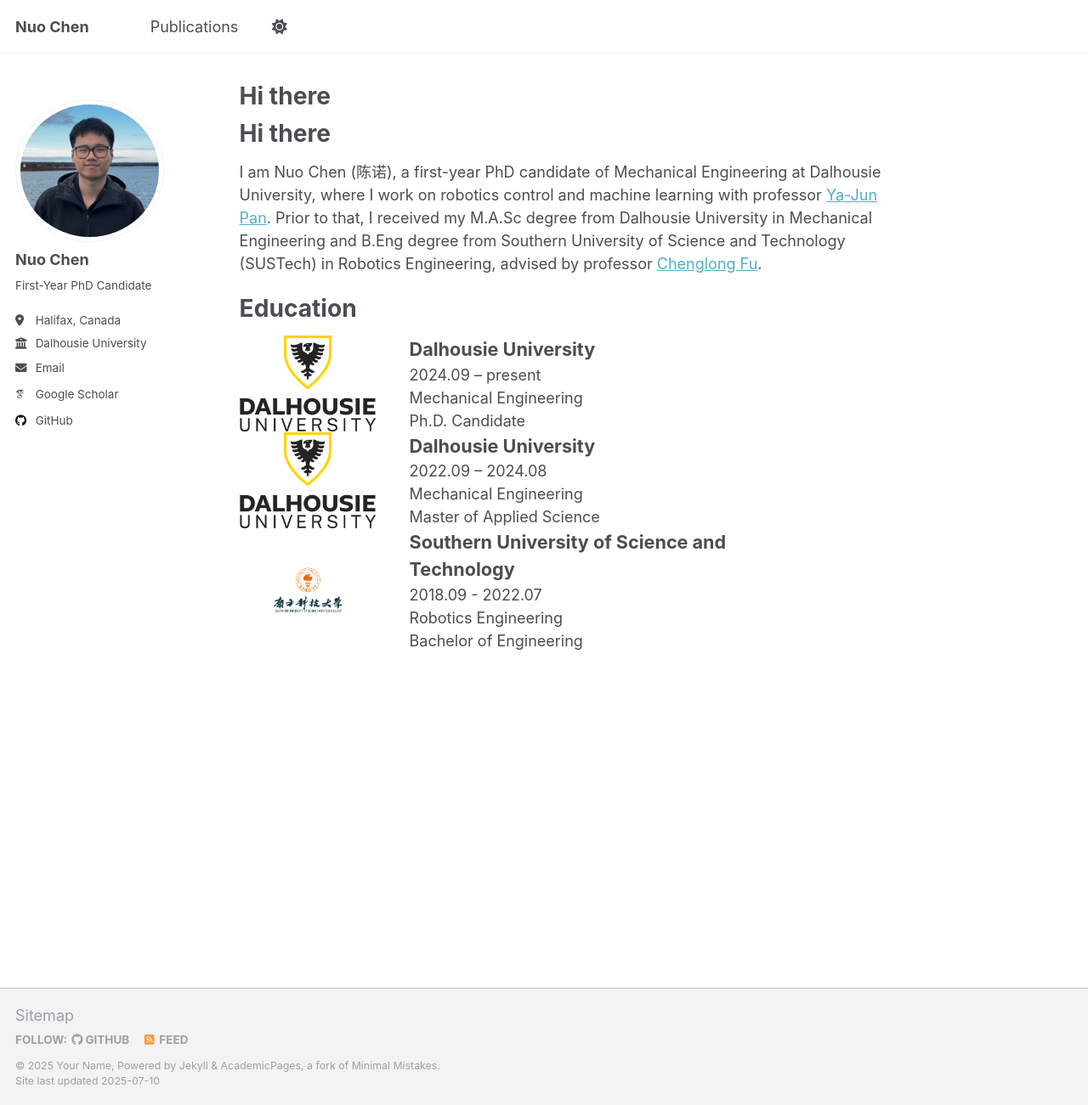
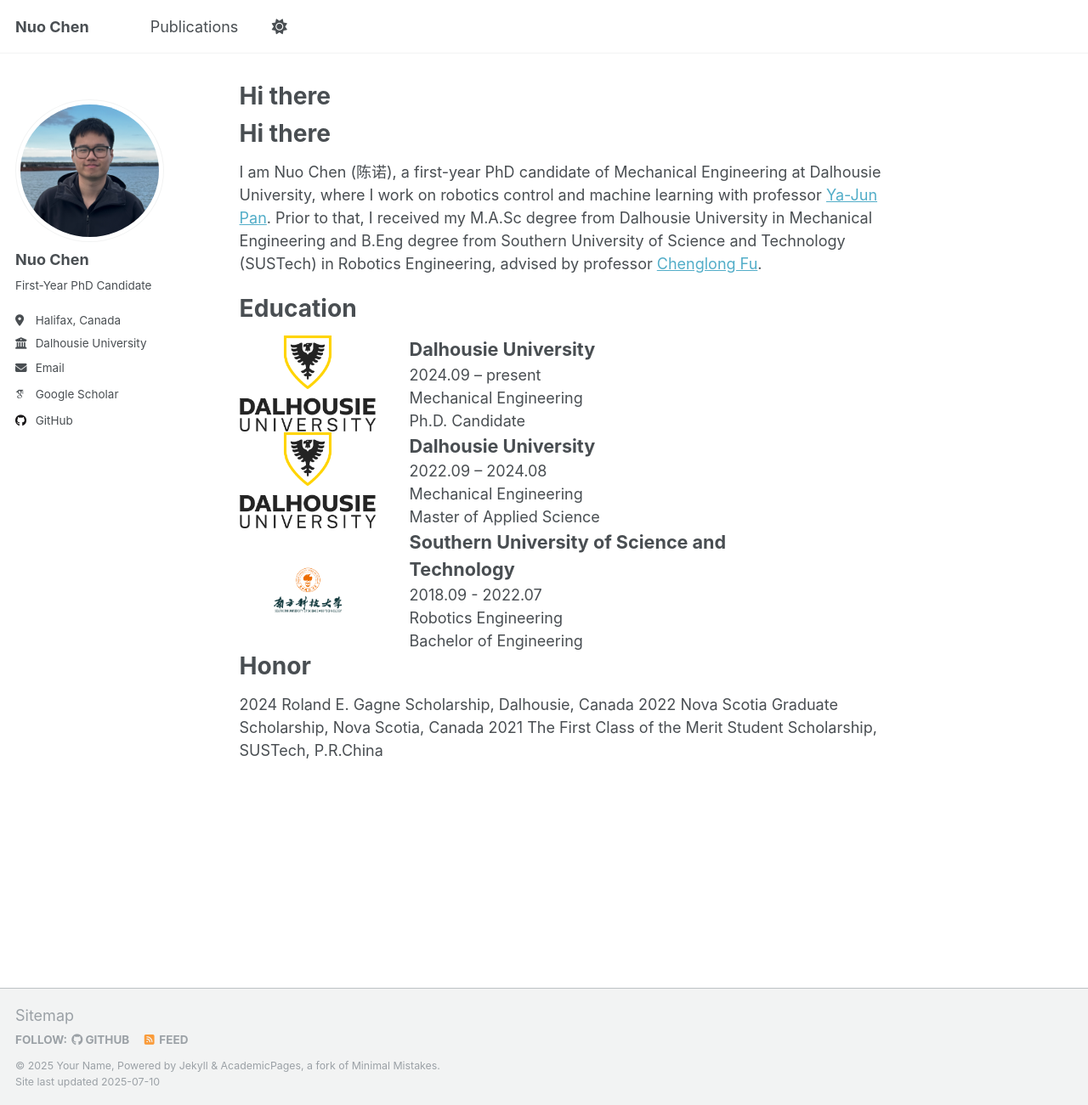
Before and after one commit to NuoChen1999/nuochen1999.github.io, a Jekyll site: the page built from _pages/about.md, in a window 1280 px wide and 1301 px high. Shown: the whole window at 85% size. Built offline with Jekyll 4.4.1, drawn with Linux system fonts in a browser that asks for light colours; some web fonts are replaced; our own code applies the rules of GitHub Pages for plain Markdown files; a script that is not in the unit is left out.

Commit message:
Update about.md

```diff
--- a/_pages/about.md
+++ b/_pages/about.md
@@ -37,3 +37,8 @@ I am Nuo Chen (陈诺), a first-year PhD candidate of Mechanical Engineering at
     <div>Bachelor of Engineering</div>
   </div>
 </div>
+
+# Honor
+2024 Roland E. Gagne Scholarship, Dalhousie, Canada
+2022 Nova Scotia Graduate Scholarship, Nova Scotia, Canada
+2021 The First Class of the Merit Student Scholarship, SUSTech, P.R.China
```
